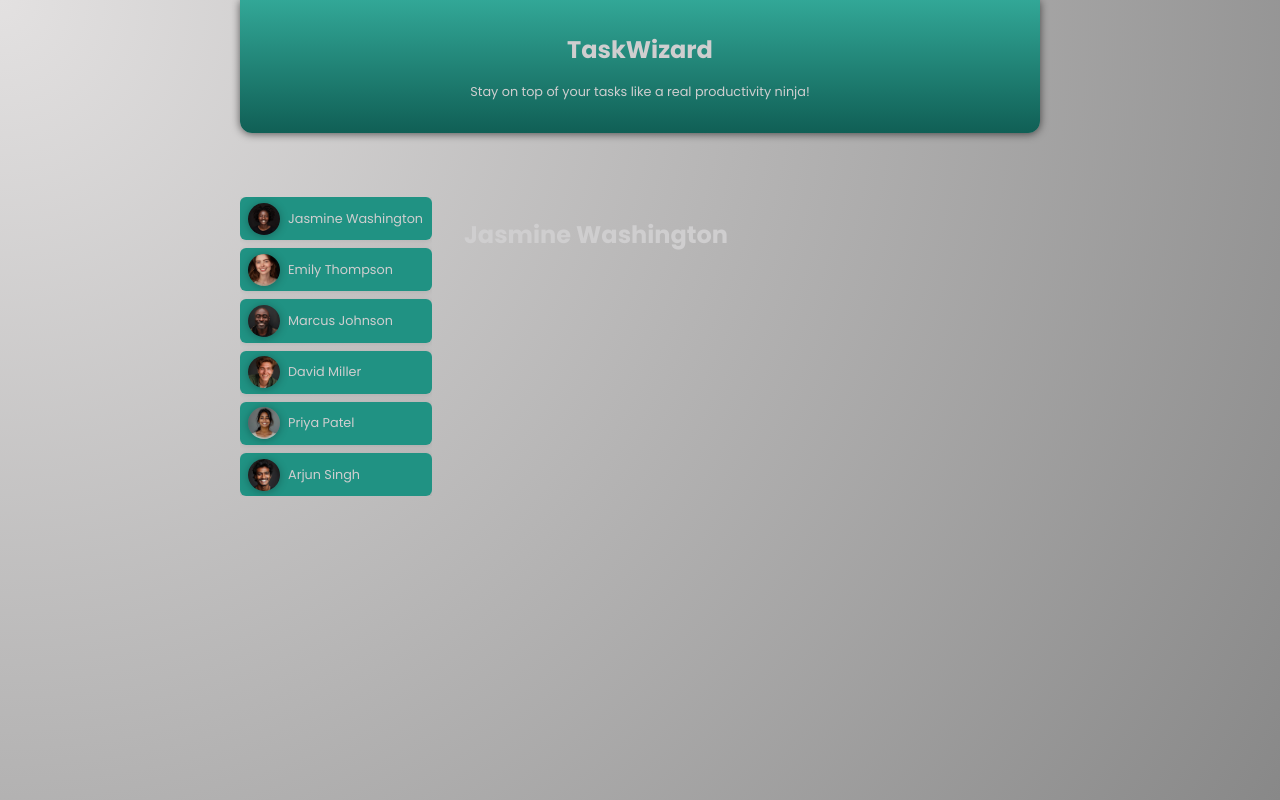
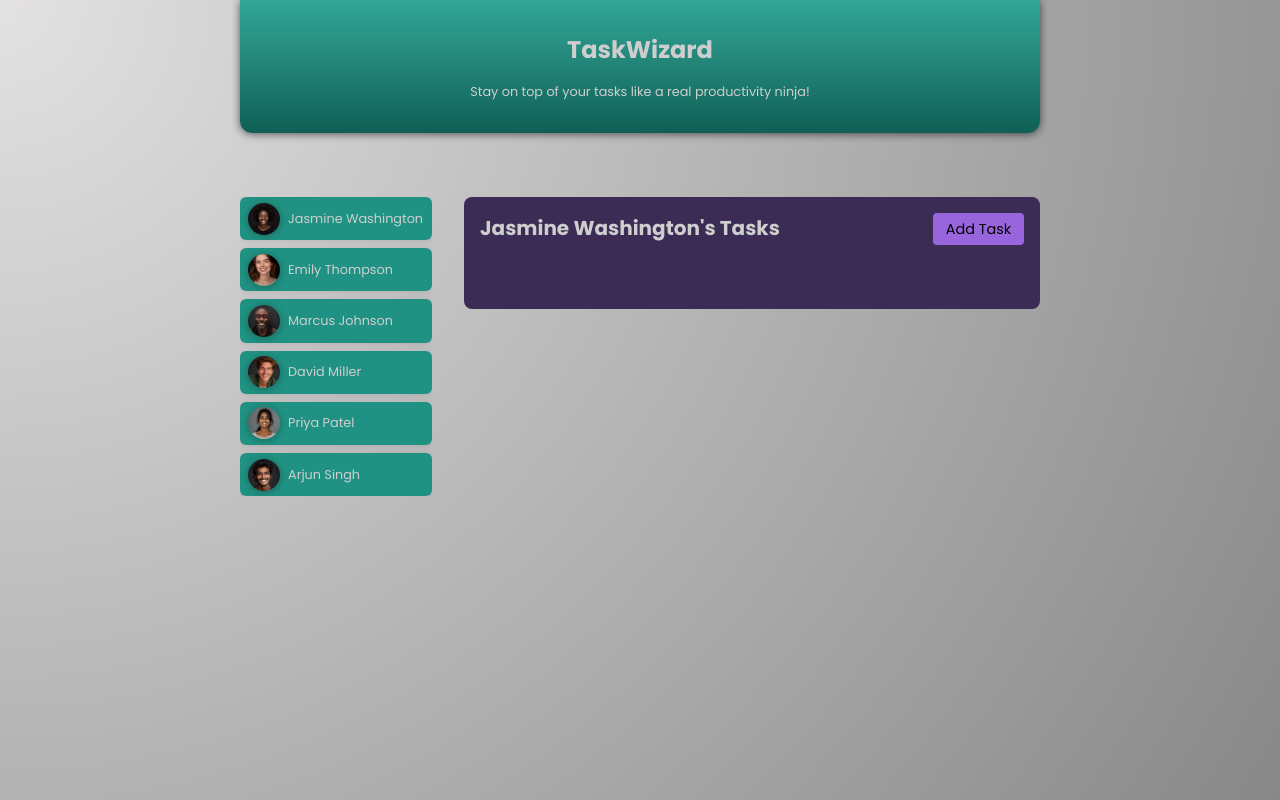
Before and after one commit to equenum/angular_projects, an Angular app in the folder to_do_app/: page / in a window 1280 px wide. Both pictures are taken after a click on the button "Jasmine Washington". Built offline with nearby package versions, Linux system fonts and the light colour scheme.

Commit message:
Error proof the components; add for and if to the app component html

```diff
--- a/to_do_app/src/app/app.component.html
+++ b/to_do_app/src/app/app.component.html
@@ -2,55 +2,16 @@
 
 <main>
   <ul id="users">
+    @for (userItem of users; track userItem.id) {
     <li>
-      <app-user
-        [avatar]="users[0].avatar"
-        [name]="users[0].name"
-        [id]="users[0].id"
-        (userSelected)="onSelectUser($event)"
-      />
+      <app-user [user]="userItem" (userSelected)="onSelectUser($event)" />
     </li>
-    <li>
-      <app-user
-        [avatar]="users[1].avatar"
-        [name]="users[1].name"
-        [id]="users[1].id"
-        (userSelected)="onSelectUser($event)"
-      />
-    </li>
-    <li>
-      <app-user
-        [avatar]="users[2].avatar"
-        [name]="users[2].name"
-        [id]="users[2].id"
-        (userSelected)="onSelectUser($event)"
-      />
-    </li>
-    <li>
-      <app-user
-        [avatar]="users[3].avatar"
-        [name]="users[3].name"
-        [id]="users[3].id"
-        (userSelected)="onSelectUser($event)"
-      />
-    </li>
-    <li>
-      <app-user
-        [avatar]="users[4].avatar"
-        [name]="users[4].name"
-        [id]="users[4].id"
-        (userSelected)="onSelectUser($event)"
-      />
-    </li>
-    <li>
-      <app-user
-        [avatar]="users[5].avatar"
-        [name]="users[5].name"
-        [id]="users[5].id"
-        (userSelected)="onSelectUser($event)"
-      />
-    </li>
+    }
   </ul>
 
+  @if (selectedUser) {
   <app-tasks [userName]="selectedUser.name" />
+  } @else {
+  <p id="fallback">Select a user to see their tasks!</p>
+  }
 </main>
--- a/to_do_app/src/app/app.component.ts
+++ b/to_do_app/src/app/app.component.ts
@@ -14,14 +14,14 @@ import { TasksComponent } from './tasks/tasks.component';
 })
 export class AppComponent {
   users: User[];
-  selectedUserId: string = 'u1';
+  selectedUserId?: string;
 
   constructor() {
     this.users = DUMMY_USERS as User[];
   }
 
   get selectedUser() {
-    return this.users.find((user) => user.id === this.selectedUserId)!;
+    return this.users.find((user) => user.id === this.selectedUserId);
   }
 
   onSelectUser(id: string) {
--- a/to_do_app/src/app/tasks/tasks.component.css
+++ b/to_do_app/src/app/tasks/tasks.component.css
@@ -0,0 +1,63 @@
+#tasks {
+  padding: 1rem;
+  border-radius: 8px;
+  max-height: 60vh;
+  overflow: auto;
+  background-color: #3a2c54;
+}
+
+header {
+  display: flex;
+  justify-content: space-between;
+  align-items: flex-start;
+  margin-bottom: 2rem;
+  gap: 1rem;
+}
+
+h2 {
+  margin: 0;
+  font-size: 0.9rem;
+  width: 60%;
+  text-wrap: balance;
+}
+
+menu {
+  margin: 0;
+  padding: 0;
+}
+
+menu button {
+  font: inherit;
+  cursor: pointer;
+  background-color: #9965dd;
+  border-radius: 4px;
+  border: none;
+  padding: 0.35rem 0.8rem;
+  font-size: 0.9rem;
+}
+
+menu button:hover,
+menu button:active {
+  background-color: #a565dd;
+}
+
+ul {
+  list-style: none;
+  margin: 1rem 0;
+  padding: 0;
+  display: flex;
+  flex-direction: column;
+  gap: 1rem;
+  max-height: 50vh;
+  overflow: auto;
+}
+
+@media (min-width: 768px) {
+  h2 {
+    font-size: 1.25rem;
+  }
+
+  menu {
+    width: auto;
+  }
+}
--- a/to_do_app/src/app/tasks/tasks.component.html
+++ b/to_do_app/src/app/tasks/tasks.component.html
@@ -1 +1,10 @@
-<h2>{{ userName }}</h2>
+<section id="tasks">
+  <header>
+    <h2>{{ userName }}'s Tasks</h2>
+    <menu>
+      <button>Add Task</button>
+    </menu>
+  </header>
+
+  <ul></ul>
+</section>
--- a/to_do_app/src/app/tasks/tasks.component.ts
+++ b/to_do_app/src/app/tasks/tasks.component.ts
@@ -8,5 +8,5 @@ import { Component, Input } from '@angular/core';
   styleUrl: './tasks.component.css',
 })
 export class TasksComponent {
-  @Input({ required: true }) userName!: string;
+  @Input() userName?: string;
 }
--- a/to_do_app/src/app/user/user.component.html
+++ b/to_do_app/src/app/user/user.component.html
@@ -2,8 +2,8 @@
   <button (click)="onSelectUser()">
     <!-- event binding -->
     <!-- property binding -->
-    <img [src]="avatarUrl" [alt]="id" />
+    <img [src]="avatarUrl" [alt]="user.id" />
     <!-- string interpolation -->
-    <span>{{ name }}</span>
+    <span>{{ user.name }}</span>
   </button>
 </div>
--- a/to_do_app/src/app/user/user.component.ts
+++ b/to_do_app/src/app/user/user.component.ts
@@ -1,4 +1,5 @@
 import { Component, Input, Output, EventEmitter } from '@angular/core';
+import { User } from '../models/user';
 
 @Component({
   selector: 'app-user',
@@ -9,18 +10,16 @@ import { Component, Input, Output, EventEmitter } from '@angular/core';
 })
 export class UserComponent {
   // Input accepts a configuration object
-  @Input({ required: true }) avatar!: string; // component input property binding
-  @Input({ required: true }) name!: string;
-  @Input({ required: true }) id!: string;
+  @Input({ required: true }) user!: User;
 
   // emits an event that can be consumed by parent components
   @Output() userSelected = new EventEmitter<string>();
 
   get avatarUrl() {
-    return 'assets/users/' + this.avatar;
+    return 'assets/users/' + this.user.avatar;
   }
 
   onSelectUser(): void {
-    this.userSelected.emit(this.id);
+    this.userSelected.emit(this.user.id);
   }
 }
```
